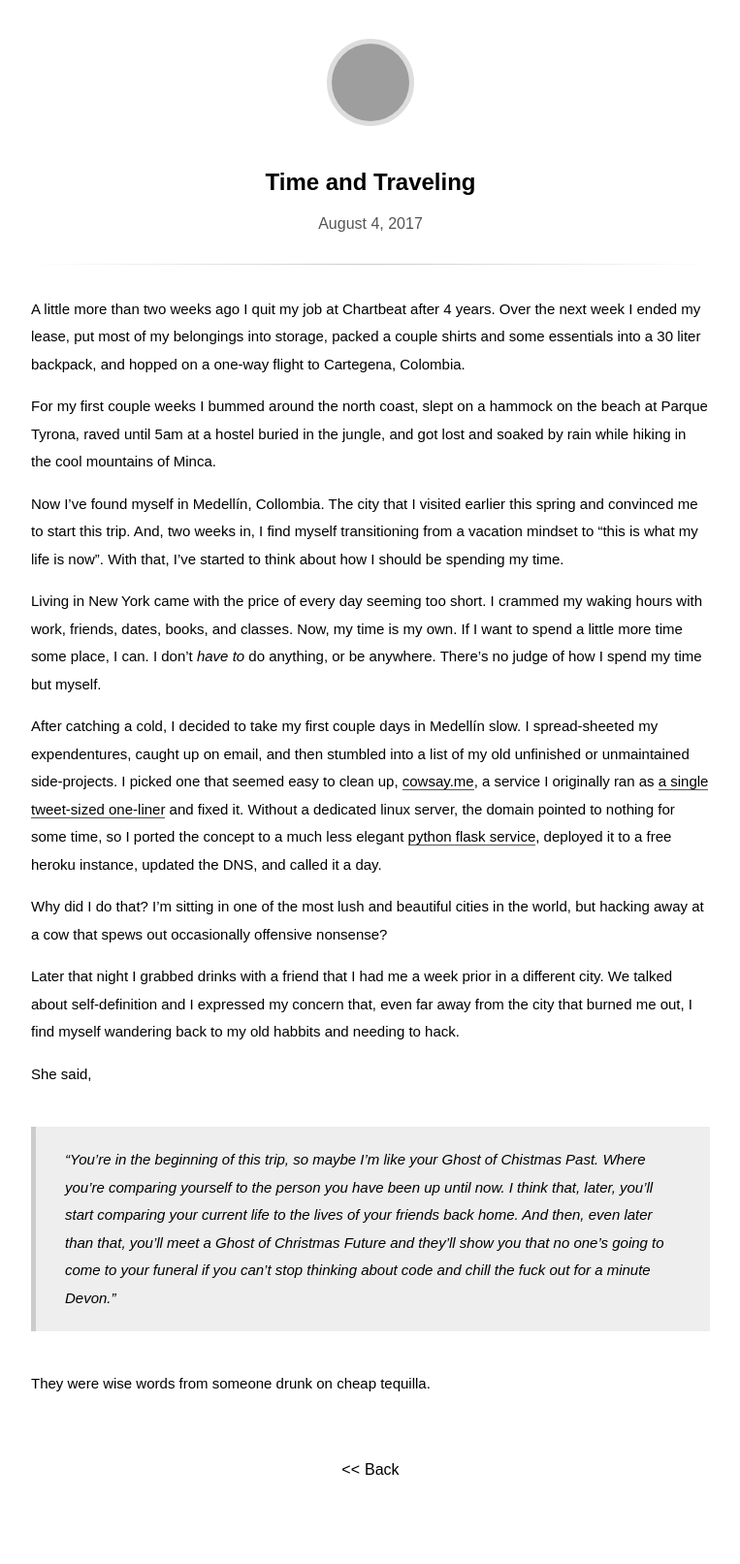
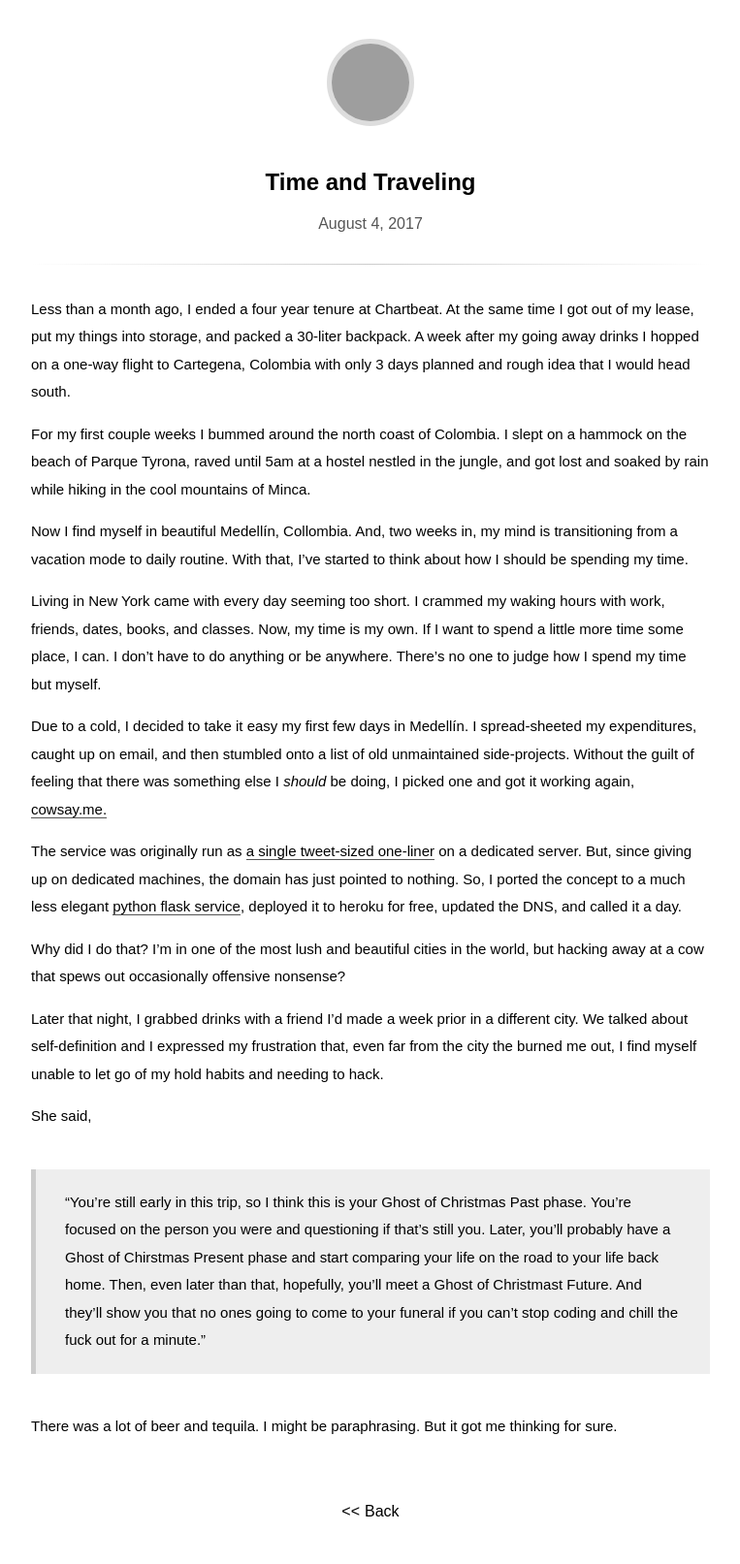
Before and after one commit to x/x.github.io, a Jekyll site: the page built from _posts/2017-08-04-side-projects-when-traveling.markdown, in a window 1280 px wide. Shown: the whole page at 97% size, without its empty margins (258-1021 px from the left). Built offline with Jekyll 4.4.1, drawn with Linux system fonts in a browser that asks for light colours; some web fonts are replaced; before the commit the page ends 1570 px from its top, so only the background shows below that; grey boxes are pictures that could not be loaded.

Commit message:
clean up post

```diff
--- a/_posts/2017-08-04-side-projects-when-traveling.markdown
+++ b/_posts/2017-08-04-side-projects-when-traveling.markdown
@@ -3,23 +3,24 @@ layout: post
 title: Time and Traveling
 date: 2017-08-04 00:00:00.000000000 -05:00
 ---
+Less than a month ago, I ended a four year tenure at Chartbeat. At the same time I got out of my lease, put my things into storage, and packed a 30-liter backpack. A week after my going away drinks I hopped on a one-way flight to Cartegena, Colombia with only 3 days planned and rough idea that I would head south.
 
-A little more than two weeks ago I quit my job at Chartbeat after 4 years. Over the next week I ended my lease, put most of my belongings into storage, packed a couple shirts and some essentials into a 30 liter backpack, and hopped on a one-way flight to Cartegena, Colombia.
+For my first couple weeks I bummed around the north coast of Colombia. I slept on a hammock on the beach of Parque Tyrona, raved until 5am at a hostel nestled in the jungle, and got lost and soaked by rain while hiking in the cool mountains of Minca.
 
-For my first couple weeks I bummed around the north coast, slept on a hammock on the beach at Parque Tyrona, raved until 5am at a hostel buried in the jungle, and got lost and soaked by rain while hiking in the cool mountains of Minca.
+Now I find myself in beautiful Medellín, Collombia. And, two weeks in, my mind is transitioning from a vacation mode to daily routine. With that, I’ve started to think about how I should be spending my time.
 
-Now I've found myself in Medellín, Collombia. The city that I visited earlier this spring and convinced me to start this trip. And, two weeks in, I find myself transitioning from a vacation mindset to "this is what my life is now". With that, I've started to think about how I should be spending my time.
+Living in New York came with every day seeming too short. I crammed my waking hours with work, friends, dates, books, and classes. Now, my time is my own. If I want to spend a little more time some place, I can. I don’t have to do anything or be anywhere. There’s no one to judge how I spend my time but myself.
 
-Living in New York came with the price of every day seeming too short. I crammed my waking hours with work, friends, dates, books, and classes. Now, my time is my own. If I want to spend a little more time some place, I can. I don't _have to_ do anything, or be anywhere. There's no judge of how I spend my time but myself.
+Due to a cold, I decided to take it easy my first few days in Medellín. I spread-sheeted my expenditures, caught up on email, and then stumbled onto a list of old unmaintained side-projects. Without the guilt of feeling that there was something else I _should_ be doing, I picked one and got it working again, [cowsay.me.](http://www.cowsay.me)
 
-After catching a cold, I decided to take my first couple days in Medellín slow. I spread-sheeted my expendentures, caught up on email, and then stumbled into a list of my old unfinished or unmaintained side-projects. I picked one that seemed easy to clean up, [cowsay.me](http://www.cowsay.me), a service I originally ran as [a single tweet-sized one-liner](https://twitter.com/dproi/status/507177515446960128) and fixed it. Without a dedicated linux server, the domain pointed to nothing for some time, so I ported the concept to a much less elegant [python flask service](https://github.com/x/cowsay.me), deployed it to a free heroku instance, updated the DNS, and called it a day.
+The service was originally run as [a single tweet-sized one-liner](https://twitter.com/dproi/status/507177515446960128) on a dedicated server. But, since giving up on dedicated machines, the domain has just pointed to nothing. So, I ported the concept to a much less elegant [python flask service](https://github.com/x/cowsay.me), deployed it to heroku for free, updated the DNS, and called it a day.
 
-Why did I do that? I'm sitting in one of the most lush and beautiful cities in the world, but hacking away at a cow that spews out occasionally offensive nonsense?
+Why did I do that? I’m in one of the most lush and beautiful cities in the world, but hacking away at a cow that spews out occasionally offensive nonsense?
 
-Later that night I grabbed drinks with a friend that I had me a week prior in a different city. We talked about self-definition and I expressed my concern that, even far away from the city that burned me out, I find myself wandering back to my old habbits and needing to hack.
+Later that night, I grabbed drinks with a friend I'd made a week prior in a different city. We talked about self-definition and I expressed my frustration that, even far from the city the burned me out, I find myself unable to let go of my hold habits and needing to hack.
 
 She said,
 
-> _"You're in the beginning of this trip, so maybe I'm like your Ghost of Chistmas Past. Where you're comparing yourself to the person you have been up until now. I think that, later, you'll start comparing your current life to the lives of your friends back home. And then, even later than that, you'll meet a Ghost of Christmas Future and they'll show you that no one's going to come to your funeral if you can't stop thinking about code and chill the fuck out for a minute Devon."_
+> "You're still early in this trip, so I think this is your Ghost of Christmas Past phase. You're focused on the person you were and questioning if that's still you. Later, you'll probably have a Ghost of Chirstmas Present phase and start comparing your life on the road to your life back home. Then, even later than that, hopefully, you'll meet a Ghost of Christmast Future. And they'll show you that no ones going to come to your funeral if you can't stop coding and chill the fuck out for a minute."
 
-They were wise words from someone drunk on cheap tequilla.
+There was a lot of beer and tequila. I might be paraphrasing. But it got me thinking for sure.
```
Also changed, not shown: 2 other files.
